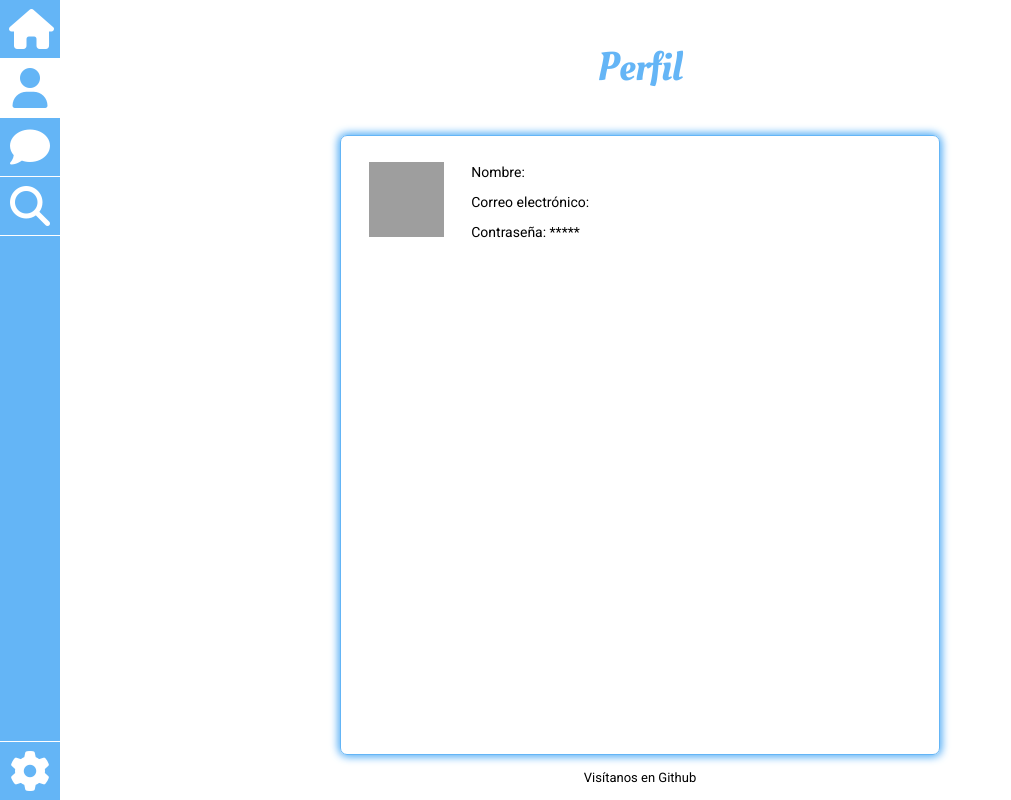
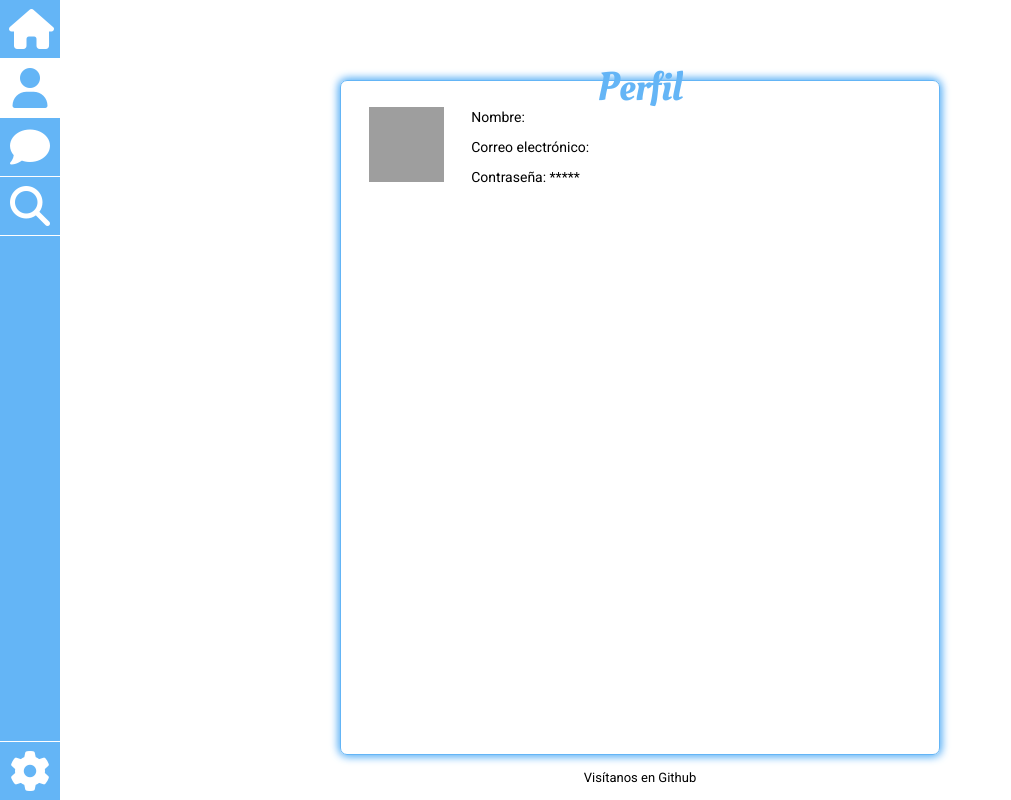
Before and after one commit to zZRisKZz/zZRisKZz.github.io, a plain HTML site: page profile.html in a window 1280 px wide. Shown: the whole page, without its empty margins (0-1011 px from the left). Drawn offline with Linux system fonts and the light colour scheme; grey boxes are pictures that could not be loaded.

Commit message:
Update profile.css

```diff
--- a/profile.css
+++ b/profile.css
@@ -1,10 +1,12 @@
 /** TITULO **/
 
 .title {
-    text-align: center;
-    color: #64B5F6;
-    font-size: 30pt;
-    font-family: 'Oleo Script';
+  text-align: center;
+  height:40px;
+  margin:20px 0;
+  color: #64B5F6;
+  font-size: 30pt;
+  font-family: 'Oleo Script';
 }
 
 /** PERFIL **/
```
